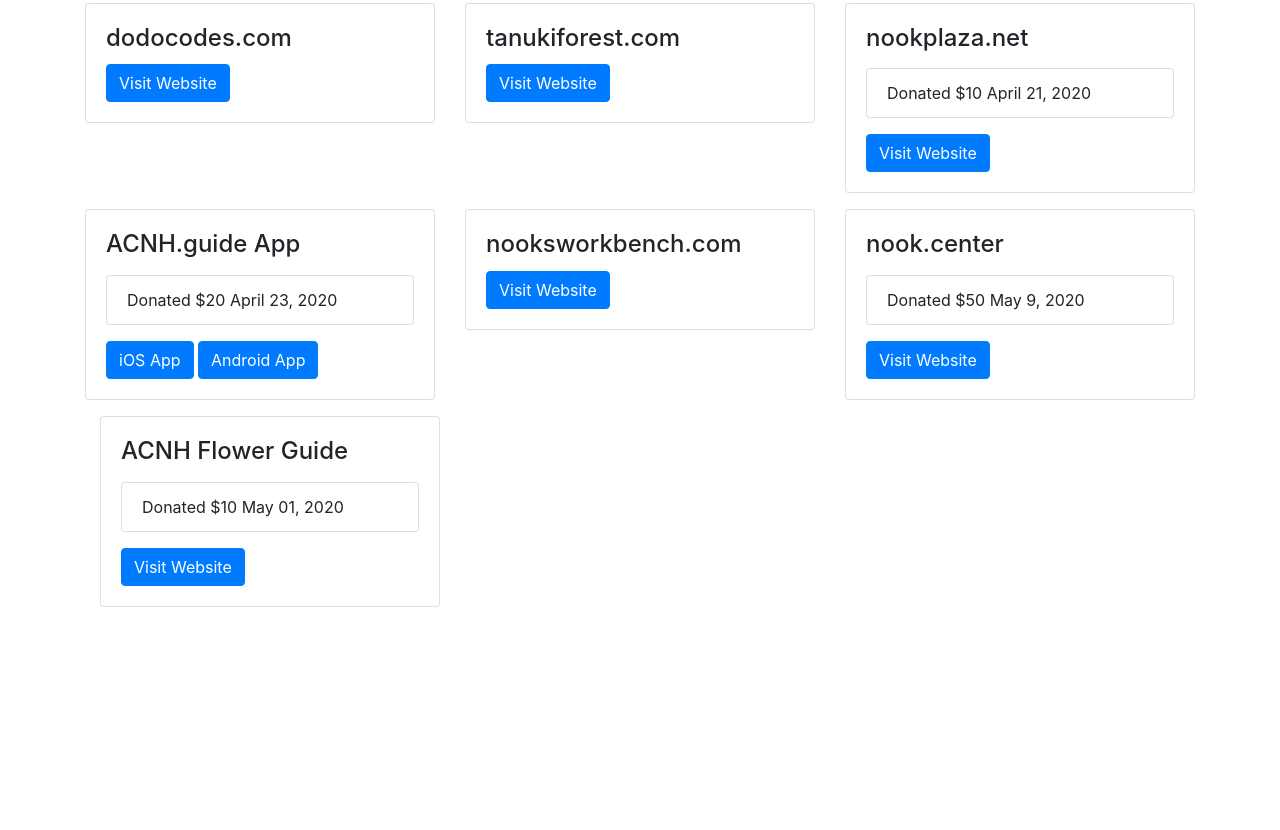
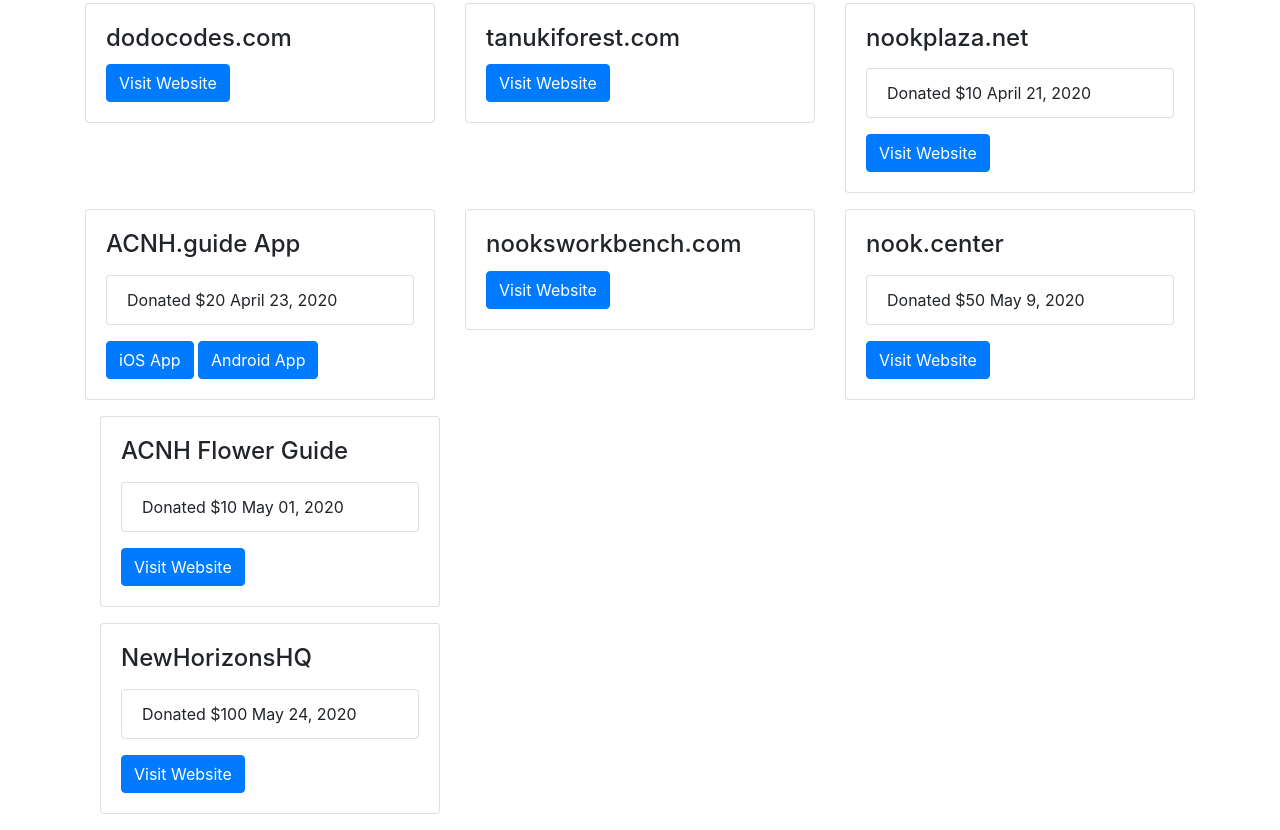
Before and after one commit to dodocodes/acnhcdn.com, a plain HTML site: page index.html in a window 1280 px wide. Shown: the part 704-1534 px from the top of the page. Before the commit the page ends 1327 px from the top, so only its background shows below. Drawn offline with nearby package versions, Linux system fonts and the light colour scheme.

Commit message:
Added NewHorizonsHQ (and made a donation) (#5)

```diff
--- a/index.html
+++ b/index.html
@@ -108,6 +108,19 @@
 	    </div>
 	  </div>
     </div>
+    <div class="col-12 col-sm-6 col-lg-4 mb-3">
+	  <div class="card text-left">
+	    <div class="card-body">
+		  <h4 class="card-title">NewHorizonsHQ</h4>
+		  <p class="card-text">
+		    <ul class="list-group">
+			  <li class="list-group-item">Donated $100 May 24, 2020</li>
+		    </ul>
+		  </p>
+		  <a href="https://newhorizonshq.com/" class="btn btn-primary" target="_blank">Visit Website</a>
+	    </div>
+	  </div>
+    </div>
   </main>
 </body>
 
```
